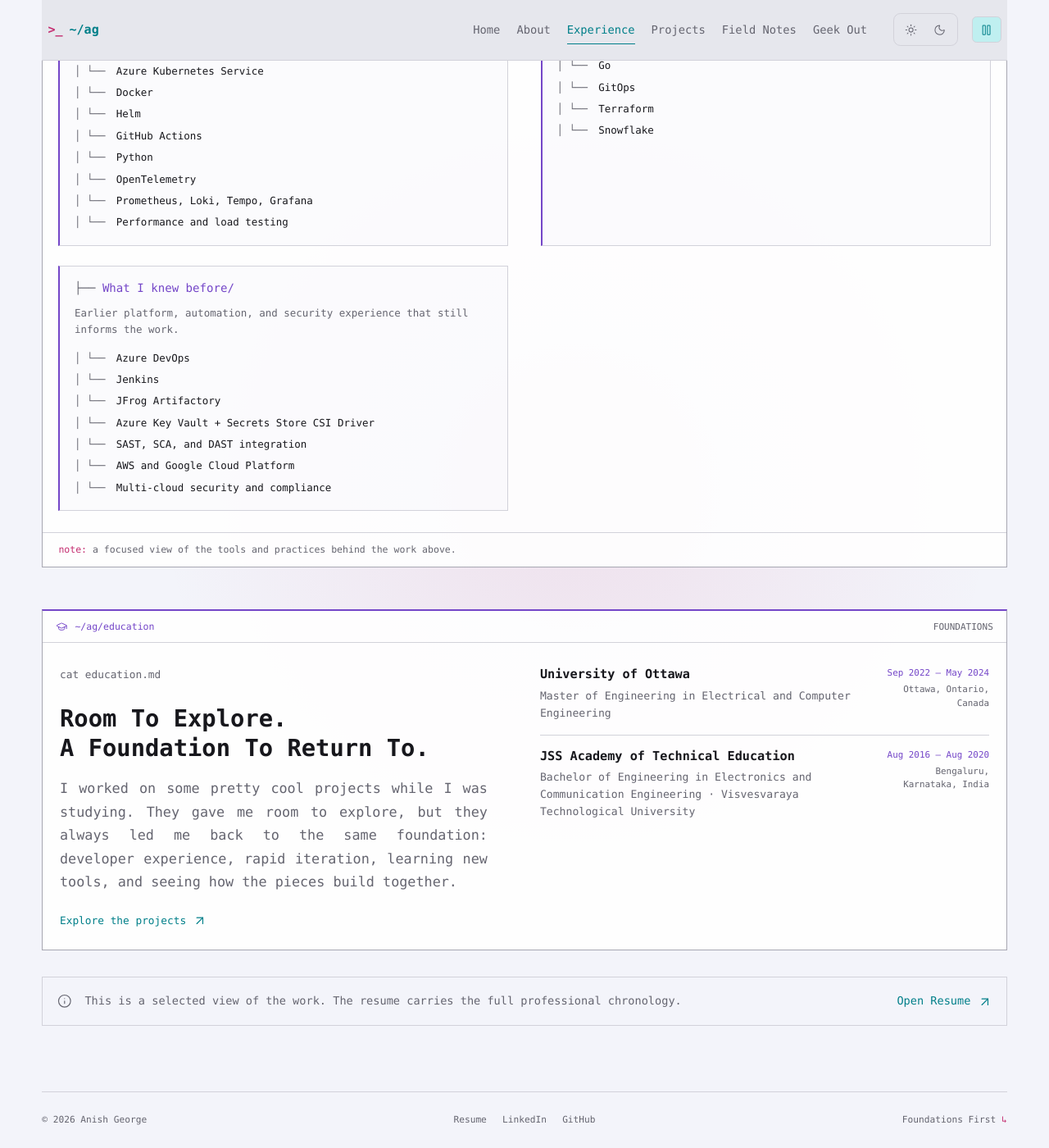
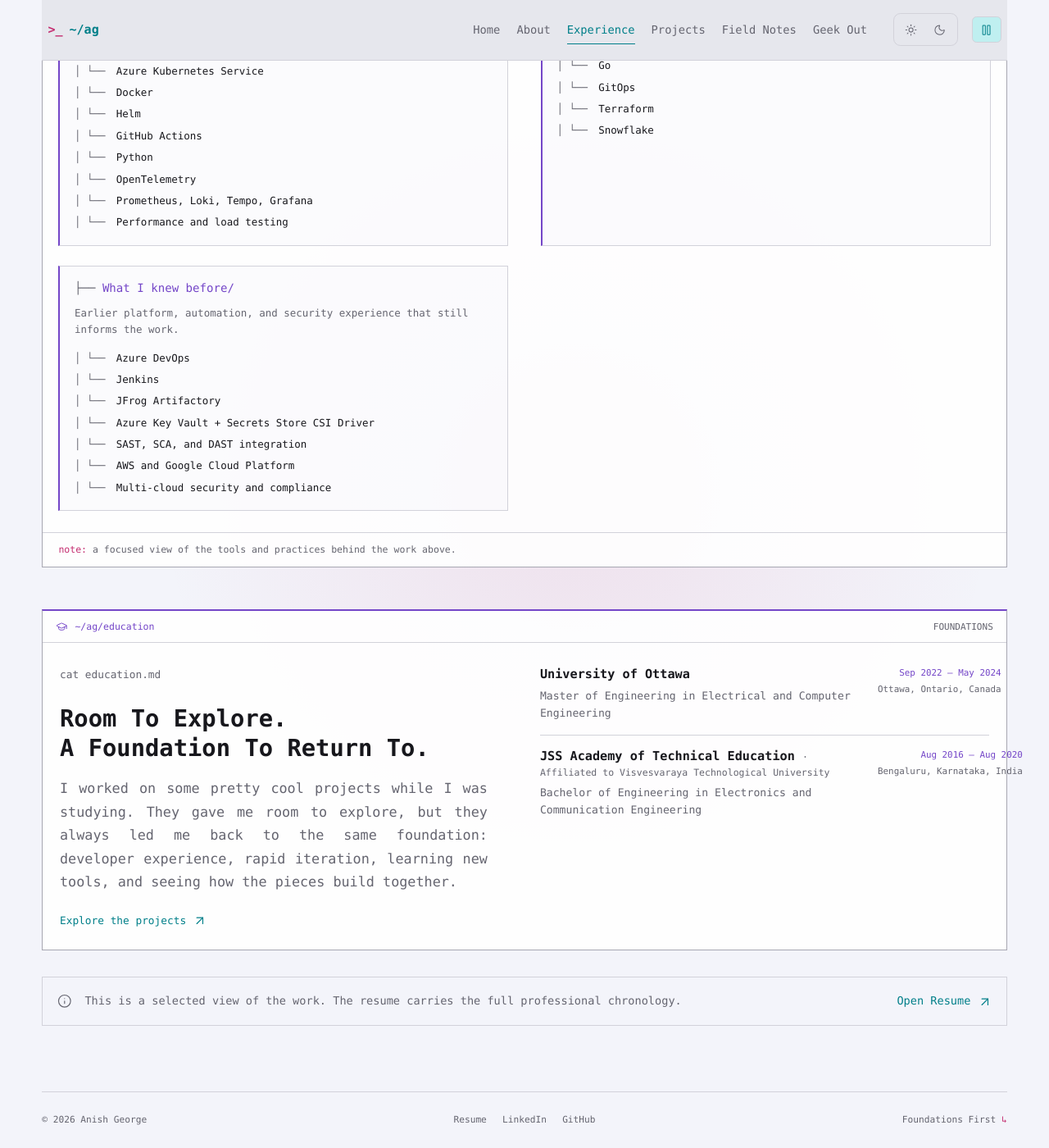
Before and after one commit to ANISHG-26/ANISHG-26.github.io, a Jekyll site: the page built from experience.html, in a window 1280 px wide and 1400 px high, scrolled down 2264 px. Shown: the whole window at 82% size. Built offline with Jekyll 4.4.1, drawn with Linux system fonts in a browser that asks for light colours; nearby versions of some CDN libraries.

Commit message:
refine: align education details

```diff
--- a/assets/css/portfolio.css
+++ b/assets/css/portfolio.css
@@ -242,8 +242,9 @@ svg { width: 1.1rem; height: 1.1rem; flex: 0 0 auto; }
 .education-item:first-child { padding-top: 0; }
 .education-item:last-child { border-bottom: 0; padding-bottom: 0; }
 .education-item h3 { margin-bottom: .35rem; font-size: .95rem; }
+.education-affiliation { color: var(--muted-foreground); font-size: .72rem; font-weight: 400; }
 .education-item p { margin: 0; color: var(--muted-foreground); font-size: .82rem; line-height: 1.6; }
-.education-meta { display: grid; align-content: start; gap: .25rem; min-width: 8.5rem; color: var(--muted-foreground); font: .68rem/1.5 var(--font-code); text-align: right; }
+.education-meta { display: grid; align-content: start; gap: .25rem; min-width: 8.5rem; color: var(--muted-foreground); font: .68rem/1.5 var(--font-code); text-align: right; white-space: nowrap; }
 .education-meta time { color: var(--purple); }
 .page-note { display: flex; gap: 1rem; align-items: center; flex-wrap: wrap; padding: 1.1rem; margin-top: 2rem; border: 1px solid var(--border); color: var(--muted-foreground); font-size: .85rem; }
 .page-note p { flex: 1; margin: 0; }
--- a/experience.html
+++ b/experience.html
@@ -86,8 +86,8 @@ permalink: /experience/
       {% for item in site.data.education %}
         <article class="education-item">
           <div>
-            <h3>{{ item.institution }}</h3>
-            <p>{{ item.degree }}{% if item.affiliation %} · {{ item.affiliation }}{% endif %}</p>
+            <h3>{{ item.institution }}{% if item.affiliation %} <span class="education-affiliation">· Affiliated to {{ item.affiliation }}</span>{% endif %}</h3>
+            <p>{{ item.degree }}</p>
           </div>
           <div class="education-meta">
             <time>{{ item.period }}</time>
```
Also changed, not shown: docs/design-contract.md (+7 -0 lines).
